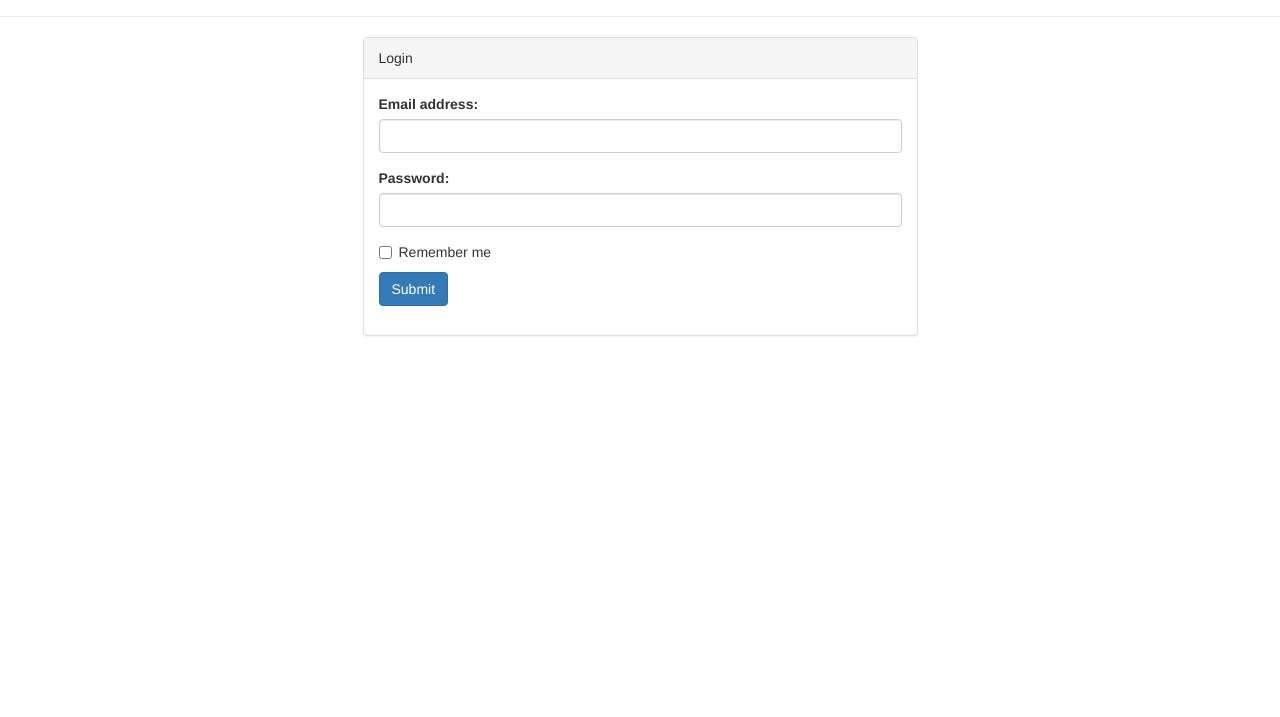
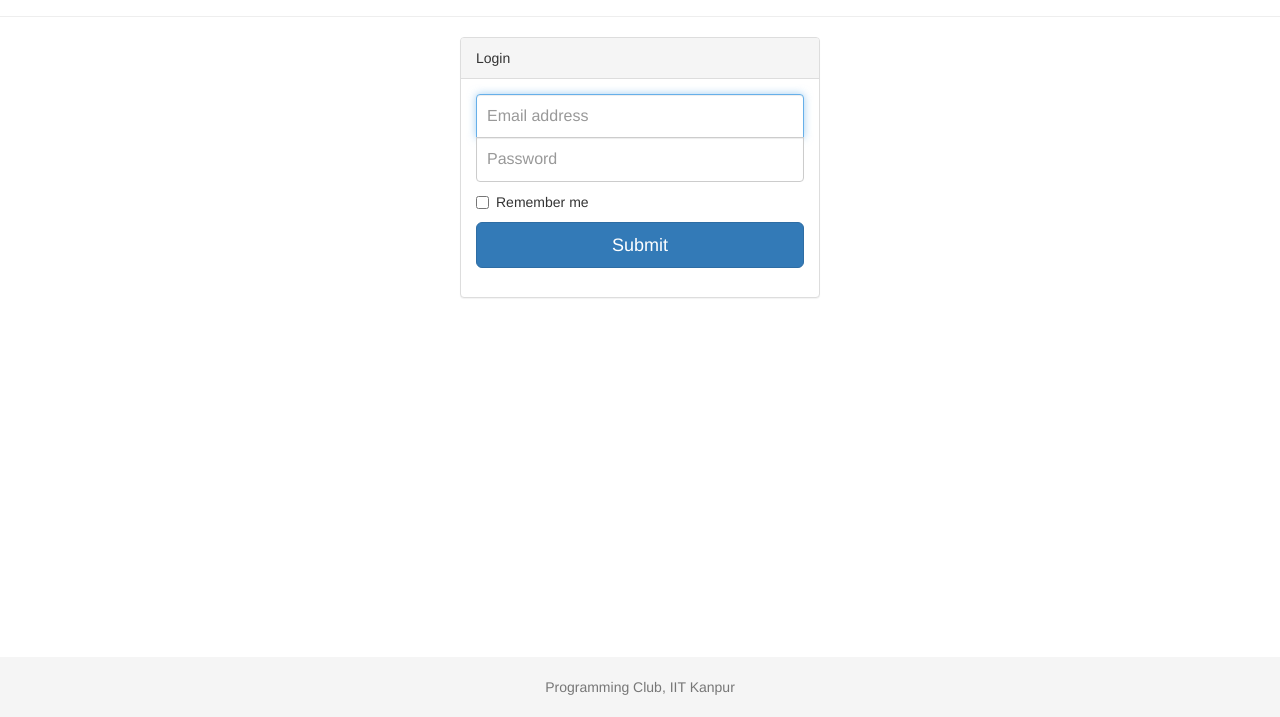
Before and after one commit to pclubiitk/TechTests, a plain HTML site: page Client/login.html in a window 1280 px wide. Shown: the part 83-800 px from the top of the page. Drawn offline with nearby package versions, Linux system fonts and the light colour scheme.

Commit message:
merge login page commits

```diff
--- a/Client/login.html
+++ b/Client/login.html
@@ -6,37 +6,84 @@
         <link rel="stylesheet" href="http://maxcdn.bootstrapcdn.com/bootstrap/3.3.6/css/bootstrap.min.css">
         <script src="https://ajax.googleapis.com/ajax/libs/jquery/1.12.0/jquery.min.js"></script>
         <script src="http://maxcdn.bootstrapcdn.com/bootstrap/3.3.6/js/bootstrap.min.js"></script>
+        <style type="text/css">
+            body {
+              /* Margin bottom by footer height */
+                margin-bottom: 60px;
+            }
+            .footer {
+                position: absolute;
+                bottom: 0;
+                width: 100%;
+                /* Set the fixed height of the footer here */
+                height: 60px;
+                background-color: #f5f5f5;
+            }
+            .footer-para {
+                margin: 20px 0;
+            }
+            .form-signin input[type="email"] {
+                margin-bottom: -1px;
+                border-bottom-right-radius: 0;
+                border-bottom-left-radius: 0;
+            }
+            .form-signin input[type="password"] {
+                margin-bottom: 10px;
+                border-top-left-radius: 0;
+                border-top-right-radius: 0;
+            }
+            .form-signin .form-control {
+                position: relative;
+                height: auto;
+                -webkit-box-sizing: border-box;
+                   -moz-box-sizing: border-box;
+                        box-sizing: border-box;
+                padding: 10px;
+                font-size: 16px;
+            }
+        </style>
     </head>
     <body>
         <div class="page-header">
-           <center><h1>TechTests</h1></center>
+            <center><h1>TechTests</h1></center>
         </div>
         <div class="container">
             <div class="row">
-                <div class="col-sm-3">
+                <div class="col-sm-3 col-lg-4">
                 </div>
-                <div class="col-xs-12 col-sm-6">
+                <div class="col-xs-12 col-sm-6 col-lg-4">
                     <div class="panel panel-default">
                         <div class="panel-heading">Login</div>
                         <div class="panel-body">
-                            <form>
-                                <div class="form-group">
-                                    <label for="email">Email address:</label>
-                                    <input type="email" class="form-control" id="email">
+                            <form method="POST" class="form-signin">
+                                <label for="inputEmail" class="sr-only">Email address</label>
+                                <input type="email" id="inputEmail" class="form-control" placeholder="Email address" required autofocus>
+                                <label for="inputPassword" class="sr-only">Password</label>
+                                <input type="password" id="inputPassword" class="form-control" placeholder="Password" required>
+                                <div class="checkbox">
+                                    <label>
+                                        <input type="checkbox" value="remember-me" id="inputCheckBox"> Remember me
+                                    </label>
                                 </div>
-                                <div class="form-group">
-                                    <label for="pwd">Password:</label>
-                                    <input type="password" class="form-control" id="pwd">
+                                <button type="submit" class="btn btn-primary btn-block btn-lg">Submit</button>
+                                <div id="flashMessage">
                                 </div>
-                                <div class="checkbox">
-                                    <label><input type="checkbox"> Remember me</label>
-                                </div>
-                                <button type="submit" class="btn btn-primary">Submit</button>
                             </form>
+                            <script>
+                                if (message.length > 0) {
+                                    Document.getElementById("flashMessage").class = "alert alert-danger";
+                                    Document.getElementById("flashMessage").innerHTML = message;
+                                }
+                            </script>
                         </div>
                     </div>
                 </div>
             </div>
         </div>
+        <footer class="footer">
+            <div class="container">
+                <center><p class="text-muted footer-para">Programming Club, IIT Kanpur</p></center>
+            </div>
+        </footer>
     </body>
 </html>
```
